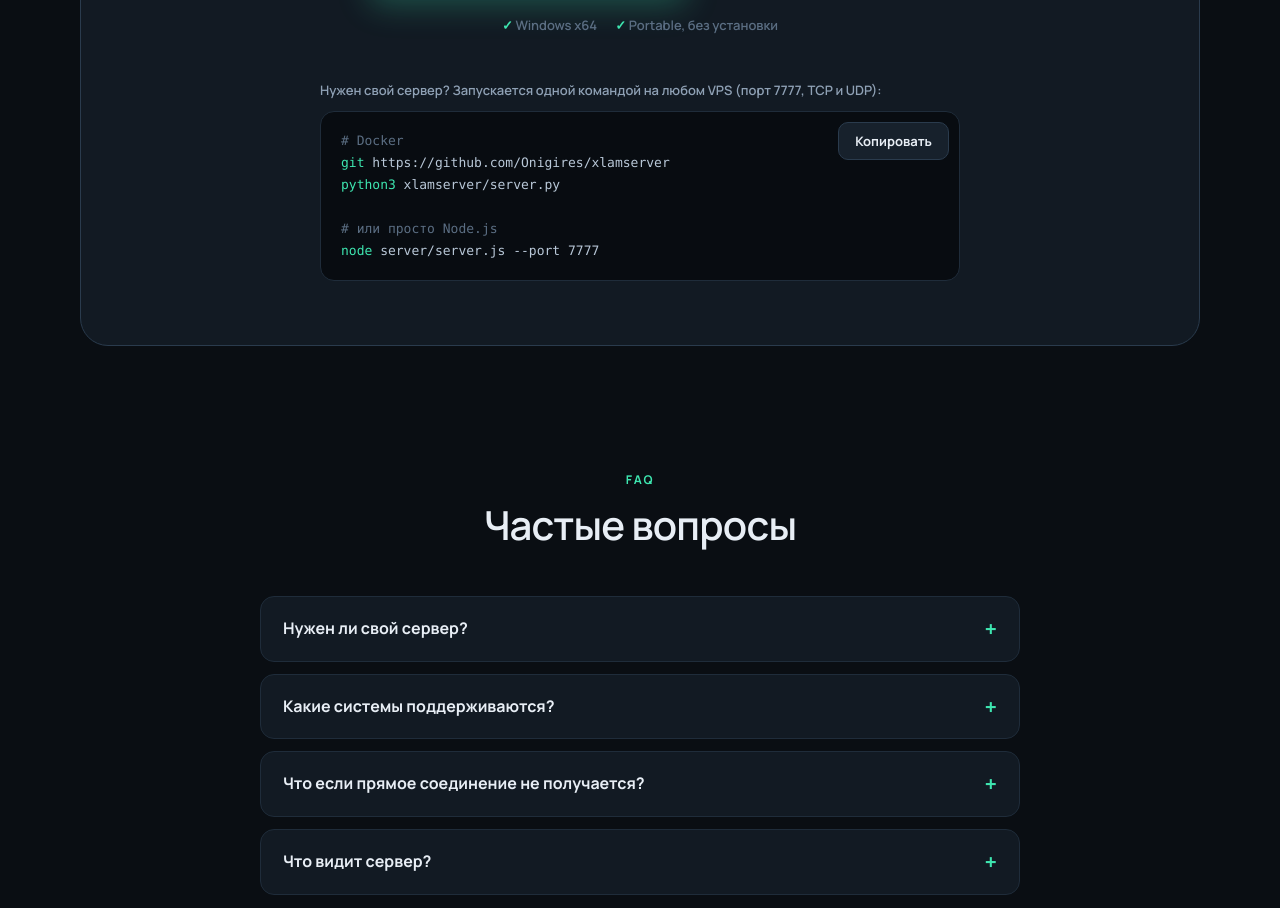
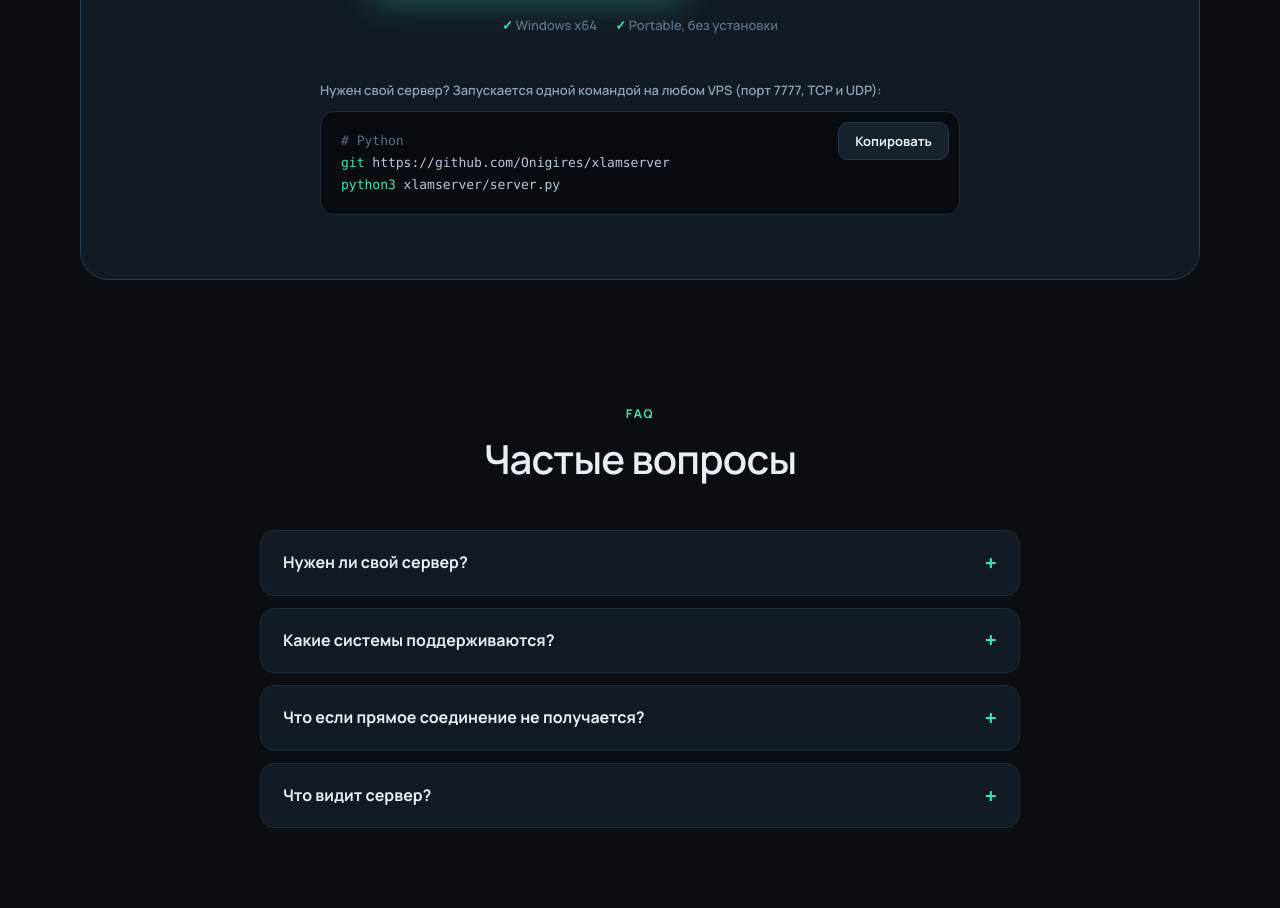
Before and after one commit to Onigires/onigires.github.io, a plain HTML site: page index.html in a window 1280 px wide. Shown: the part 4795-5703 px from the top of the page. Drawn offline with Linux system fonts and the light colour scheme; a web font is replaced by a local one.

Commit message:
Update index.html

```diff
--- a/index.html
+++ b/index.html
@@ -213,12 +213,10 @@ footer .wrap{display:flex;justify-content:space-between;gap:16px;flex-wrap:wrap;
     <div class="meta"><span>Windows x64</span><span>Portable, без установки</span></div>
     <div class="srv">
       <small>Нужен свой сервер? Запускается одной командой на любом VPS (порт 7777, TCP и UDP):</small>
-      <div class="term code" id="term"><span class="c"># Docker</span>
+      <div class="term code" id="term"><span class="c"># Python</span>
 <span class="g">git</span> https://github.com/Onigires/xlamserver
 <span class="g">python3</span> xlamserver/server.py
-
-<span class="c"># или просто Node.js</span>
-<span class="g">node</span> server/server.js --port 7777<button class="btn sm copy" id="copy" type="button">Копировать</button></div>
+<button class="btn sm copy" id="copy" type="button">Копировать</button></div>
     </div>
   </div>
 </div></section>
```
